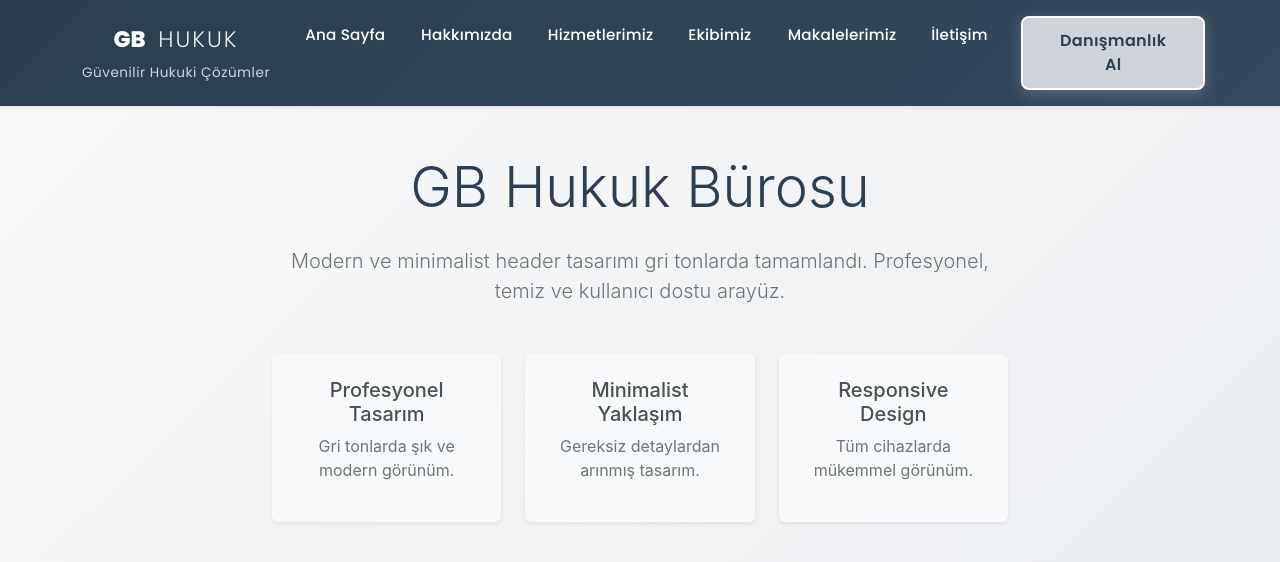
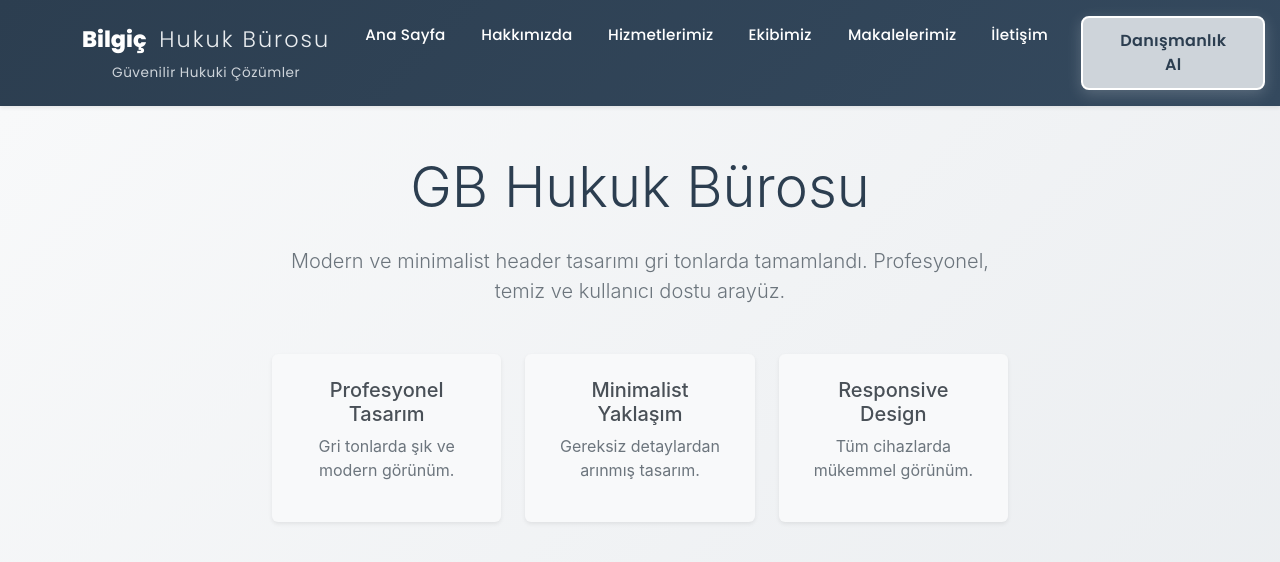
Before and after one commit to OguzDurak/gb-hukuk, a React (Create React App) app: page / in a window 1280 px wide. Shown: the top 562 px of the page. Built offline with nearby package versions, Linux system fonts and the light colour scheme.

Commit message:
feat: Clean header design without animation

```diff
--- a/src/components/Header.js
+++ b/src/components/Header.js
@@ -18,8 +18,8 @@ const Header = () => {
       <Container>
         <Navbar.Brand href="#home" className="brand-logo">
           <div className="logo-text">
-            <span className="brand-name">GB</span>
-            <span className="brand-subtitle">HUKUK</span>
+            <span className="brand-name">Bilgiç</span>
+            <span className="brand-subtitle">Hukuk Bürosu</span>
           </div>
           <div className="brand-tagline">
             Güvenilir Hukuki Çözümler
```
